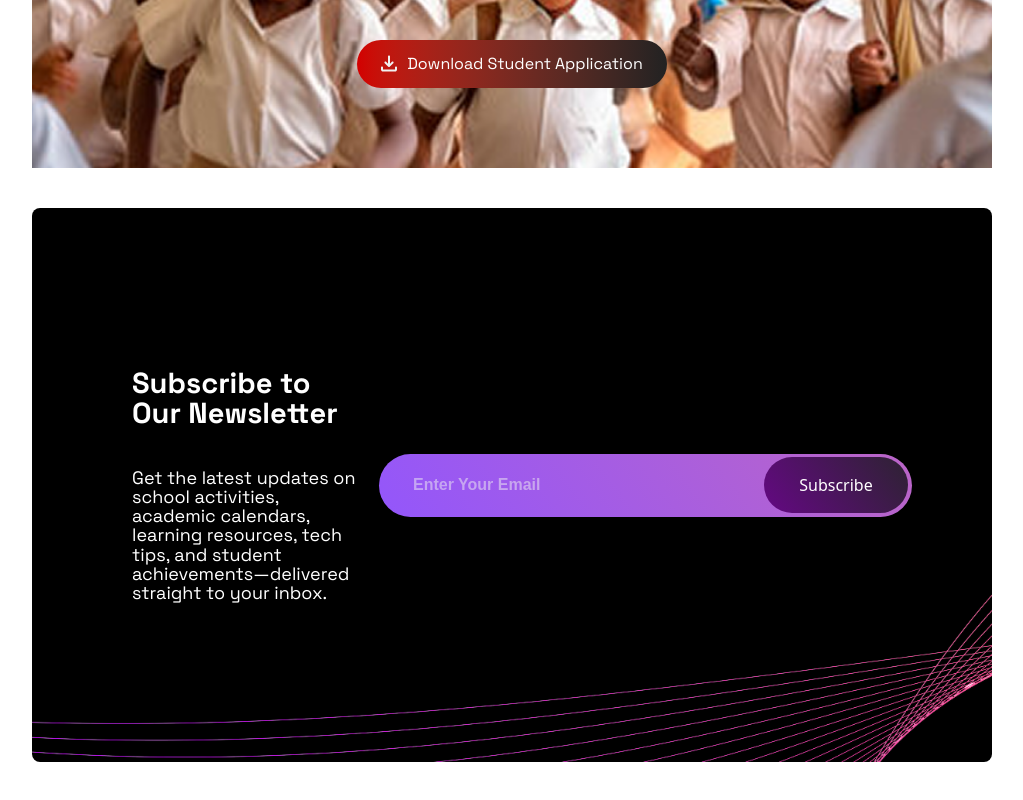
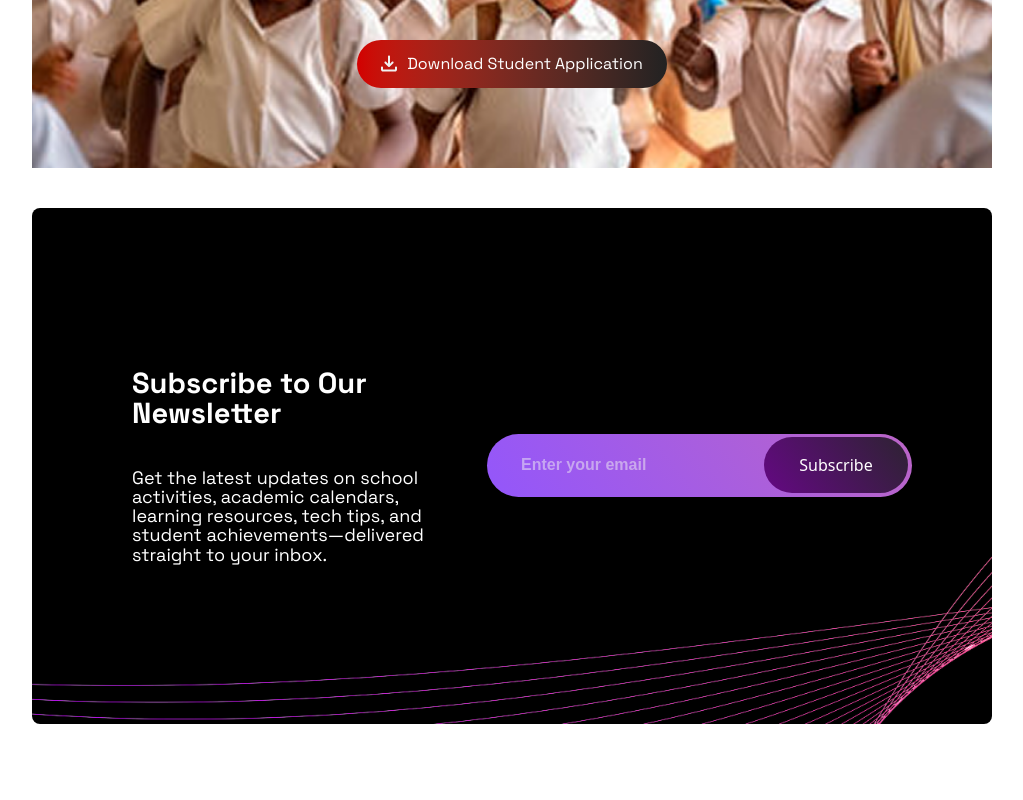
Before and after one commit to Ezekiel-Faith/Smart-School, a React (Vite) app: page / in a window 1280 px wide. Shown: the part 1342-2142 px from the top of the page, without its empty margins (128-1151 px from the left). After the commit the page ends 2106 px from the top, so only its background shows below. Built offline with nearby package versions, Linux system fonts and the light colour scheme.

Commit message:
nonsense

```diff
--- a/src/components/News.jsx
+++ b/src/components/News.jsx
@@ -21,8 +21,8 @@ export default function DownloadNews(){
           <p className='text-[18px] normal-case font-[400] font-project self-stretch text-white leading-[19.2px] w-[100%] description lg:w-[100%]'>{SubscribeProperties.description}</p>
         </div>
         <div className='sub-form z-10'>
-          <form className='subscribe-form flex justify-items-end items-center gap-[118px] rounded-[32px] z-10'>
-            <input type="email" placeholder={SubscribeProperties.emailPlaceholder} className='email-input z-10 text-[16px] rounded-3xl font-[600] leading-[39.711px] px-3.5 capitalize' required />
+          <form className='subscribe-form flex justify-items-end items-center gap-[10px] rounded-[32px] z-10'>
+            <input type="email" placeholder={SubscribeProperties.emailPlaceholder} className='email-input z-10 text-[16px] rounded-3xl font-[600] leading-[39.711px] px-3.5 ' required />
             <button type='submit' className='submit-btn z-10 text-white'>{SubscribeProperties.subscribeButtonText}</button>
           </form>
         </div>
--- a/src/styles/global.css
+++ b/src/styles/global.css
@@ -56,6 +56,12 @@ background: var(--Purple-blend, linear-gradient(233deg, #ED7884 -127.38%, #9055F
   color: var(--primary-100, #F1F1F1);
   font-family: "Arial";
 }
+.email-input:focus{
+  border: none;
+}
+.email-input:active{
+  border: none;
+}
 .submit-btn{
   display: flex;
 width: 144px;
```
